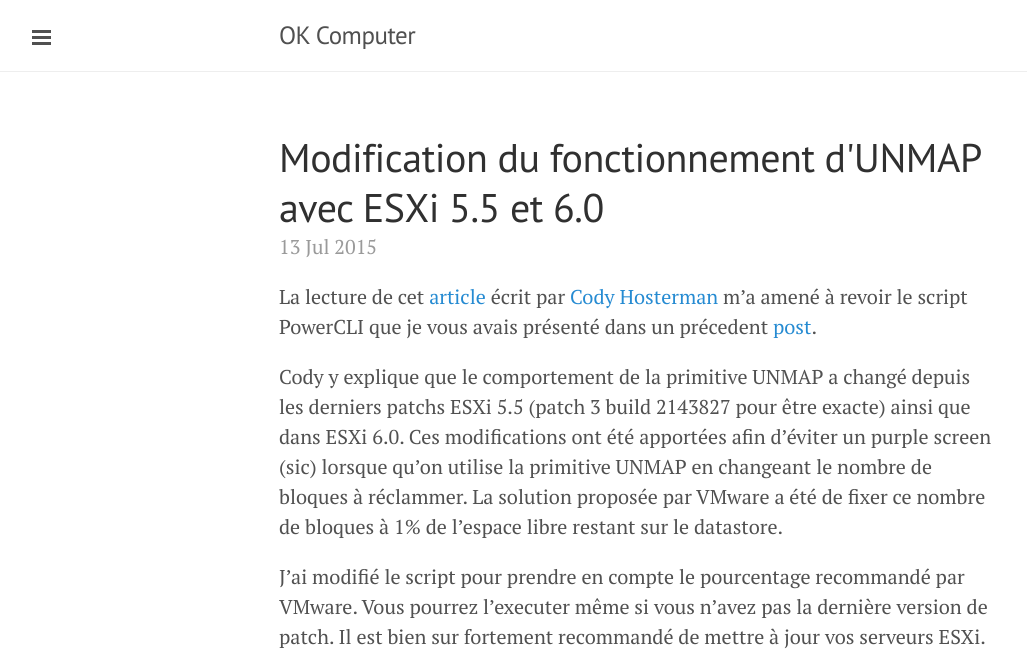
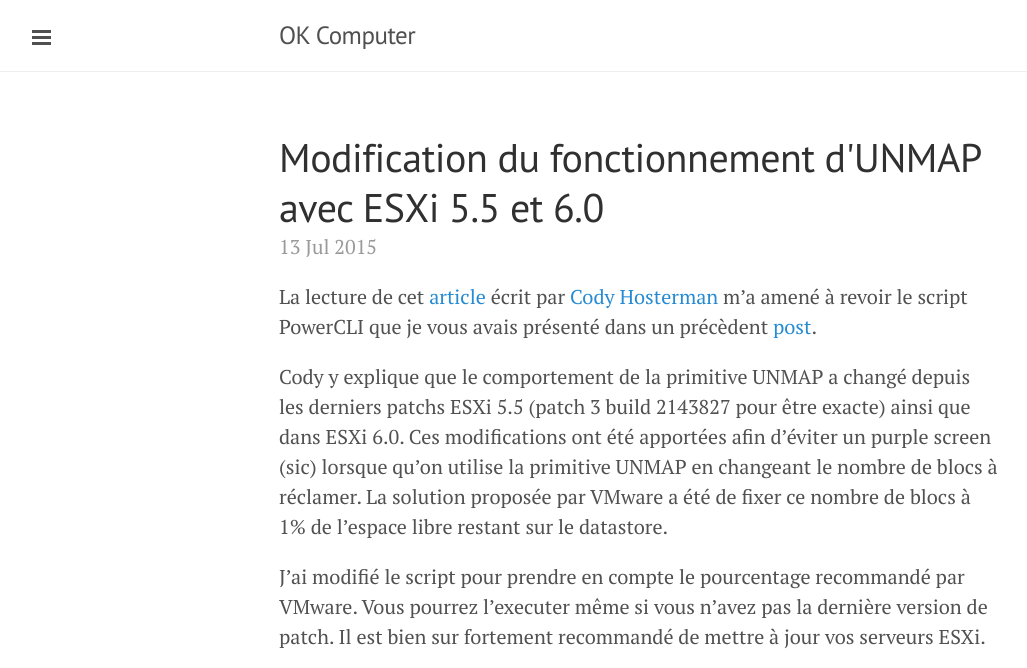
Before and after one commit to equelin/equelin.github.io, a Jekyll site: the page built from _posts/2015-07-13-VMware-KB-ESXi-UNMAP.md, in a window 1280 px wide, cut to the strip 0-668 px from the top of the page. Shown: the whole strip, without its empty margins (1-1028 px from the left). Built offline with Jekyll 4.4.1, drawn with Linux system fonts in a browser that asks for light colours; nearby versions of some CDN libraries; Markdown is read by kramdown in place of the engine named in the settings.

Commit message:
Corrections orthographe

```diff
--- a/_posts/2015-07-13-VMware-KB-ESXi-UNMAP.md
+++ b/_posts/2015-07-13-VMware-KB-ESXi-UNMAP.md
@@ -3,9 +3,9 @@ layout: post
 title: Modification du fonctionnement d'UNMAP avec ESXi 5.5 et 6.0
 ---
 
-La lecture de cet [article](http://www.codyhosterman.com/2015/07/unmap-block-count-behavior-change-in-esxi-5-5-p3/) écrit par [Cody Hosterman](https://twitter.com/codyhosterman) m'a amené à revoir le script PowerCLI que je vous avais présenté dans un précedent [post](http://blog.okcomputer.io/2015/03/26/VMware-ESXi-UNMAP-PowerCLI/).
+La lecture de cet [article](http://www.codyhosterman.com/2015/07/unmap-block-count-behavior-change-in-esxi-5-5-p3/) écrit par [Cody Hosterman](https://twitter.com/codyhosterman) m'a amené à revoir le script PowerCLI que je vous avais présenté dans un précèdent [post](http://blog.okcomputer.io/2015/03/26/VMware-ESXi-UNMAP-PowerCLI/).
 
-Cody y explique que le comportement de la primitive UNMAP a changé depuis les derniers patchs ESXi 5.5 (patch 3 build   2143827 pour être exacte) ainsi que dans ESXi 6.0. Ces modifications ont été apportées afin d'éviter un purple screen (sic) lorsque qu'on utilise la primitive UNMAP en changeant le nombre de bloques à réclammer. La solution proposée par VMware a été de fixer ce nombre de bloques à 1% de l'espace libre restant sur le datastore.
+Cody y explique que le comportement de la primitive UNMAP a changé depuis les derniers patchs ESXi 5.5 (patch 3 build   2143827 pour être exacte) ainsi que dans ESXi 6.0. Ces modifications ont été apportées afin d'éviter un purple screen (sic) lorsque qu'on utilise la primitive UNMAP en changeant le nombre de blocs à réclamer. La solution proposée par VMware a été de fixer ce nombre de blocs à 1% de l'espace libre restant sur le datastore.
 
 J'ai modifié le script pour prendre en compte le pourcentage recommandé par VMware. Vous pourrez l'executer même si vous n'avez pas la dernière version de patch. Il est bien sur fortement recommandé de mettre à jour vos serveurs ESXi.
 
```
